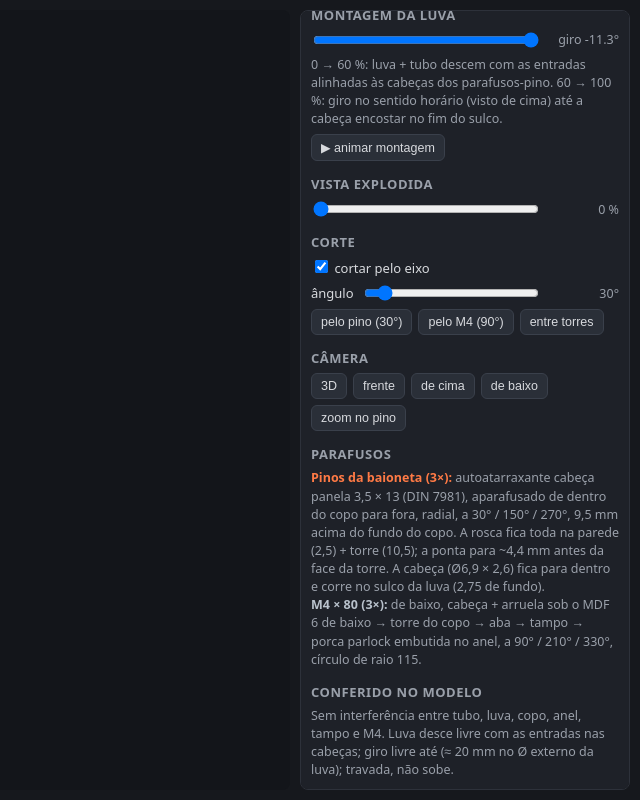
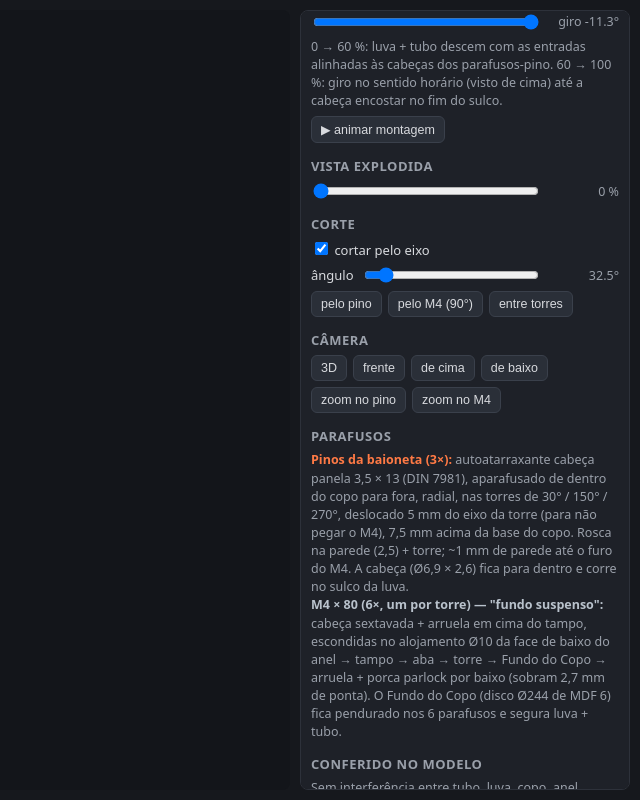
Before and after one commit to FazMakerspace/termometro-competencias-simulador, a plain HTML site: page encaixe/index.html in a window 1280 px wide. Both pictures are taken after a click on the button "zoom no pino". Shown: the whole page, without its empty margins (640-1280 px from the left). Drawn offline with nearby package versions, Linux system fonts and the light colour scheme; no server answers.

Commit message:
Visualizador do encaixe: ETA V2g
6 M4 (um por torre) com cabeça sob o anel e porca sob o Fundo do Copo,
copo sem fundo impresso, Fundo do Copo em MDF 6; zoom no M4.

Co-Authored-By: Claude Opus 5.5 <noreply@anthropic.com>

```diff
--- a/encaixe/index.html
+++ b/encaixe/index.html
@@ -3,7 +3,7 @@
 <head>
 <meta charset="utf-8">
 <meta name="viewport" content="width=device-width, initial-scale=1">
-<title>Encaixe ETA V2f</title>
+<title>Encaixe ETA V2g</title>
 <style>
   :root { --bg:#16181d; --painel:#1e2128; --txt:#d8dade; --sub:#9aa0aa; --borda:#2d313a; }
   * { box-sizing: border-box; }
@@ -36,9 +36,9 @@
 <div class="wrap">
   <div id="vista"><div id="carregando">carregando peças…</div><div id="estado"></div></div>
   <div class="card">
-    <h1>Encaixe do tubo na tampa — ETA V2f</h1>
-    <div class="k">Montagem de 1 copo: tubo Ø200 × 4, luva (tubo 200), copo Ø205 interno, anel, segmento de 300 × 300 do tampo MDF 6
-      com furo Ø210, MDF 6 de baixo e parafusos. Peças do modelo encaixe_copo_V2f.FCStd, já na posição de montagem.</div>
+    <h1>Encaixe do tubo na tampa — ETA V2g</h1>
+    <div class="k">Montagem de 1 copo: tubo Ø200 × 4, luva (tubo 200), copo Ø205 interno (sem fundo), anel, segmento de 300 × 300 do tampo MDF 6
+      com furo Ø210, Fundo do Copo (MDF 6, laser) e parafusos. Peças do modelo encaixe_copo_V2g.FCStd, já na posição de montagem.</div>
 
     <h2>Peças</h2>
     <div id="pecas"></div>
@@ -55,9 +55,9 @@
 
     <h2>Corte</h2>
     <div class="linha"><label><input type="checkbox" id="cCorte" checked> cortar pelo eixo</label></div>
-    <div class="linha"><label>ângulo</label><input type="range" id="rAng" min="0" max="360" step="1" value="30"><span class="val" id="vAng"></span></div>
+    <div class="linha"><label>ângulo</label><input type="range" id="rAng" min="0" max="360" step="0.5" value="32.5"><span class="val" id="vAng"></span></div>
     <div class="botoes">
-      <button data-ang="30">pelo pino (30°)</button>
+      <button data-ang="32.5">pelo pino</button>
       <button data-ang="90">pelo M4 (90°)</button>
       <button data-ang="60">entre torres</button>
     </div>
@@ -65,16 +65,17 @@
     <h2>Câmera</h2>
     <div class="botoes">
       <button id="vIso">3D</button><button id="vFrente">frente</button><button id="vCima">de cima</button>
-      <button id="vBaixo">de baixo</button><button id="vPino">zoom no pino</button>
+      <button id="vBaixo">de baixo</button><button id="vPino">zoom no pino</button><button id="vM4">zoom no M4</button>
     </div>
 
     <h2>Parafusos</h2>
     <div class="k">
       <b style="color:#ff7a45">Pinos da baioneta (3×):</b> autoatarraxante cabeça panela 3,5 × 13 (DIN 7981), aparafusado de dentro do copo
-      para fora, radial, a 30° / 150° / 270°, 9,5 mm acima do fundo do copo. A rosca fica toda na parede (2,5) + torre (10,5);
-      a ponta para ~4,4 mm antes da face da torre. A cabeça (Ø6,9 × 2,6) fica para dentro e corre no sulco da luva (2,75 de fundo).<br>
-      <b style="color:#b9c2cc">M4 × 80 (3×):</b> de baixo, cabeça + arruela sob o MDF 6 de baixo → torre do copo → aba → tampo →
-      porca parlock embutida no anel, a 90° / 210° / 330°, círculo de raio 115.
+      para fora, radial, nas torres de 30° / 150° / 270°, deslocado 5 mm do eixo da torre (para não pegar o M4), 7,5 mm acima da base do copo.
+      Rosca na parede (2,5) + torre; ~1 mm de parede até o furo do M4. A cabeça (Ø6,9 × 2,6) fica para dentro e corre no sulco da luva.<br>
+      <b style="color:#b9c2cc">M4 × 80 (6×, um por torre) — "fundo suspenso":</b> cabeça sextavada + arruela em cima do tampo, escondidas no
+      alojamento Ø10 da face de baixo do anel → tampo → aba → torre → Fundo do Copo → arruela + porca parlock por baixo (sobram 2,7 mm de ponta).
+      O Fundo do Copo (disco Ø244 de MDF 6) fica pendurado nos 6 parafusos e segura luva + tubo.
     </div>
     <h2>Conferido no modelo</h2>
     <div class="k" id="conf">Sem interferência entre tubo, luva, copo, anel, tampo e M4. Luva desce livre com as entradas nas cabeças;
@@ -101,8 +102,8 @@ const PECAS = [
   { id: 'tampa',          nome: 'Tampo MDF 6 (segmento)',     cor: 0xb8915e, op: 0.85, exp: 75 },
   { id: 'copo',           nome: 'Copo Ø205',                  cor: 0x2f4f9e, op: 1.0,  exp: 0 },
   { id: 'parafusos_pino', nome: 'Parafusos-pino 3,5 × 13',    cor: 0xff7a45, op: 1.0,  exp: 0 },
-  { id: 'parafusos_m4',   nome: 'M4 × 80 + arruela + porca',  cor: 0xb9c2cc, op: 1.0,  exp: -150, porca: true },
-  { id: 'mdf_baixo',      nome: 'MDF 6 de baixo (segmento)',  cor: 0x9c7a4f, op: 0.85, exp: -75 },
+  { id: 'parafusos_m4',   nome: '6 × M4 × 80 + arruelas + porca', cor: 0xb9c2cc, op: 1.0, exp: 0 },
+  { id: 'fundo',          nome: 'Fundo do Copo (MDF 6, laser)', cor: 0x9c7a4f, op: 1.0,  exp: -90 },
 ];
 
 const vista = document.getElementById('vista');
@@ -133,16 +134,20 @@ new ResizeObserver(ajustar).observe(vista);
 function cam(pos, alvo = [0, 0, 40]) {
   camera.position.set(...pos); controls.target.set(...alvo); controls.update();
 }
+// olha a face do corte (plano que passa pelo eixo no ângulo ang), do lado removido
+function zoomCorte(ang, r, z, dist) {
+  rAng.value = ang; cCorte.checked = true; atualizar();
+  const a = ang * Math.PI / 180, nx = -Math.sin(a), ny = Math.cos(a);
+  cam([r * Math.cos(a) - dist * nx, r * Math.sin(a) - dist * ny, z + dist * 0.2], [r * Math.cos(a), r * Math.sin(a), z]);
+}
 const visoes = {
   vIso: () => cam([420, -520, 380]),
   vFrente: () => cam([0, -760, 60]),
   vCima: () => cam([0, -1, 820], [0, 0, 0]),
   vBaixo: () => cam([0, -1, -760], [0, 0, 0]),
   // olha a face do corte (plano que passa pelo eixo e pelo pino a 30°), do lado removido
-  vPino: () => { const a = POS.ang_pino * Math.PI / 180, r = 106, z = POS.z_pino;
-                 rAng.value = POS.ang_pino; cCorte.checked = true; atualizar();
-                 const nx = -Math.sin(a), ny = Math.cos(a);
-                 cam([r * Math.cos(a) - 110 * nx, r * Math.sin(a) - 110 * ny, z + 25], [r * Math.cos(a), r * Math.sin(a), z]); },
+  vPino: () => zoomCorte(POS.ang_pino, 106, POS.z_pino, 110),
+  vM4: () => zoomCorte(90, 115, POS.z_boca / 2, 260),
 };
 for (const id in visoes) document.getElementById(id).onclick = visoes[id];
 
--- a/encaixe/stl/pos.json
+++ b/encaixe/stl/pos.json
@@ -1,9 +1,9 @@
 {
  "giro_trava": -11.299999999999976,
- "z_pino": 9.5,
- "ang_pino": 30.0,
+ "z_pino": 7.5,
+ "ang_pino": 32.491120848394885,
  "n_pinos": 3,
  "r_copo_int": 102.5,
- "z_boca": 66.7,
- "z_tubo": 17.0
+ "z_boca": 64.7,
+ "z_tubo": 15.0
 }
```
Also changed, not shown: 10 other files.
